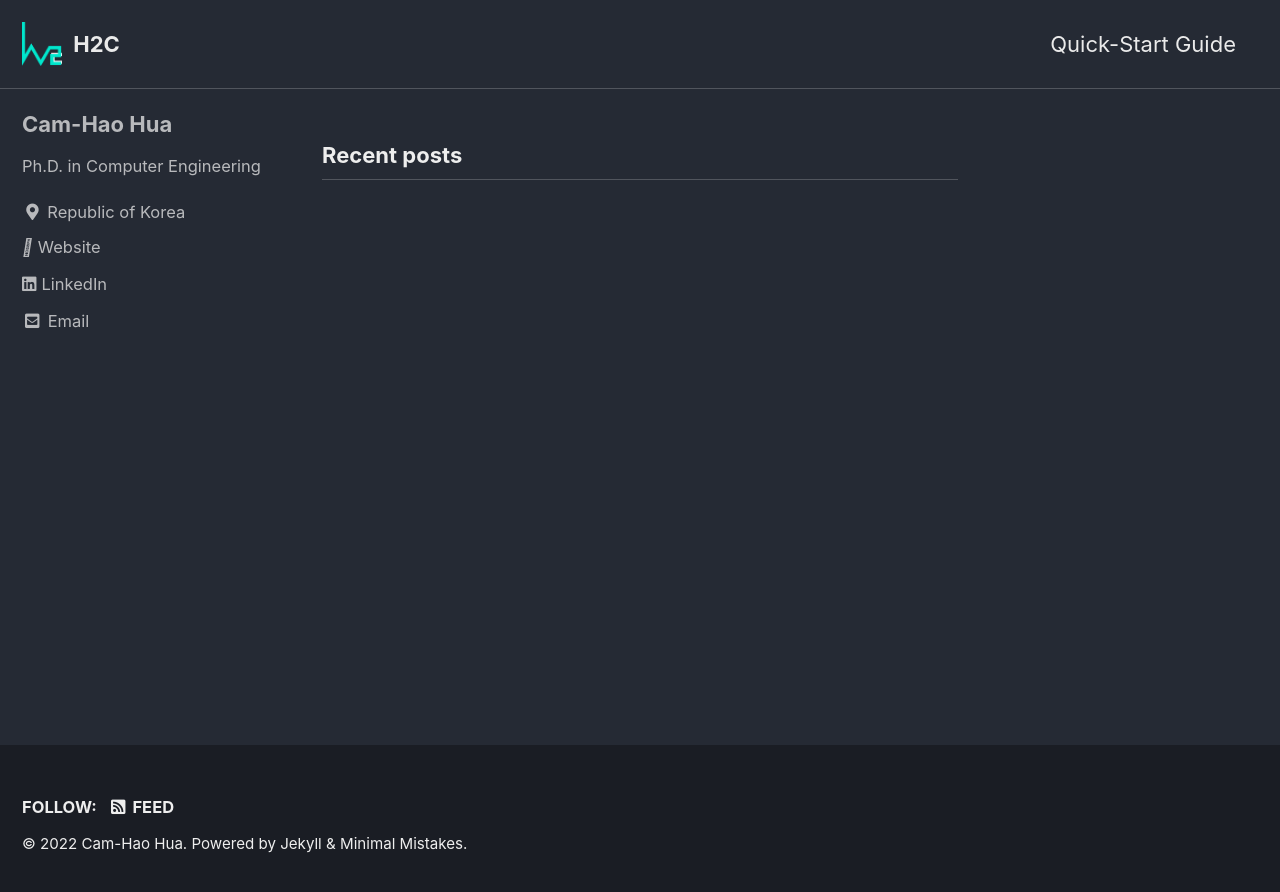
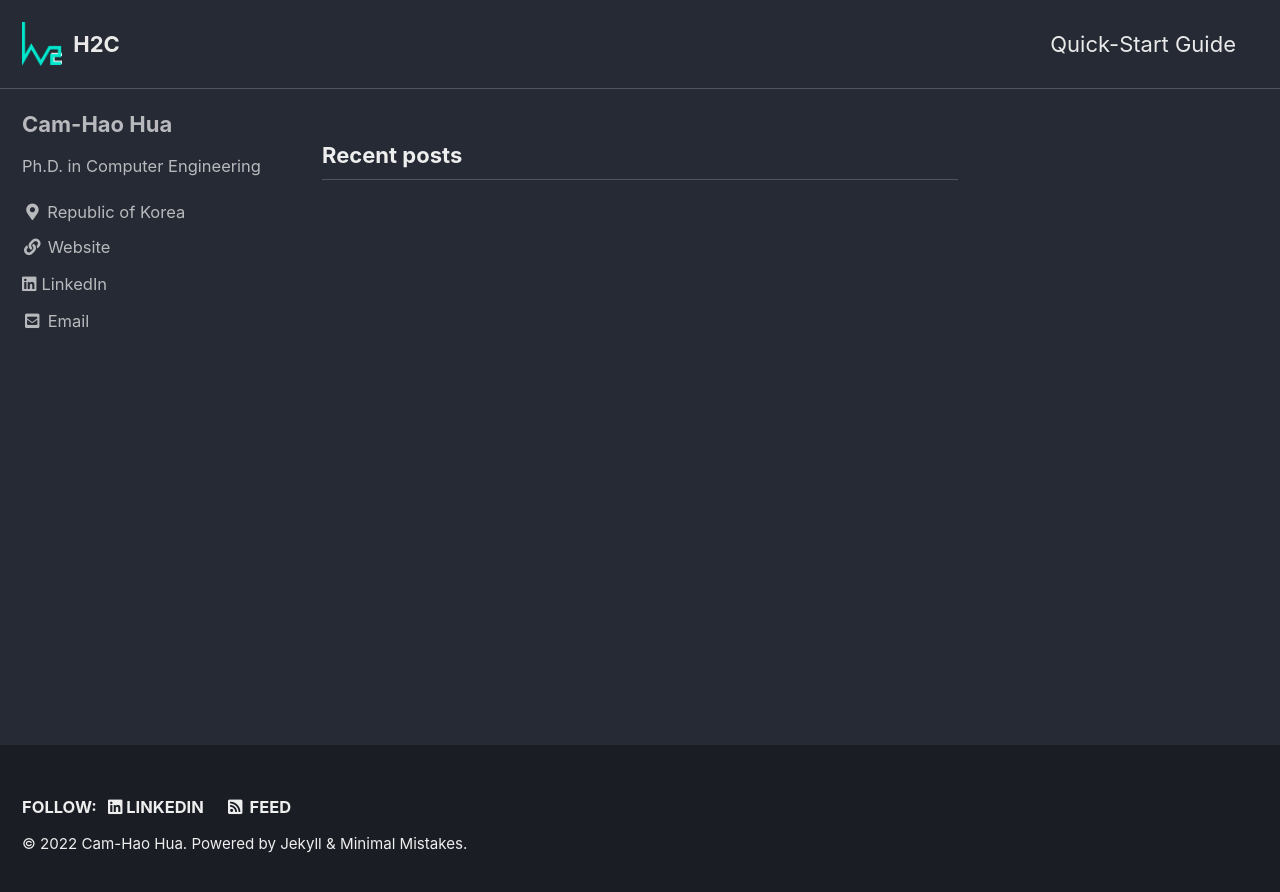
Before and after one commit to camhao168/camhao168.github.io, a Jekyll site: the page built from index.html, in a window 1280 px wide. Shown: the top 892 px of the page. Built offline with Jekyll 4.4.1, drawn with Linux system fonts in a browser that asks for light colours; cached includes are drawn as plain includes; the list of posts is cut into pages by our own code.

Commit message:
Update _config.yml

```diff
--- a/_config.yml
+++ b/_config.yml
@@ -110,50 +110,19 @@ author:
   location         : "Republic of Korea"
   email            : "huacamhao (at) gmail (dot) com"
   links:
-    - label: "huacamhao (at) gmail (dot) com"
-      icon: "fas fa-fw fa-envelope-square"
-      # url: "mailto:your.name@email.com"
     - label: "Website"
-      icon: "fa-light fa-globe"
+      icon: "fas fa-fw fa-link"
       url: "https://camhao168.github.io"
     - label: "LinkedIn"
       icon: "fab fa-linkedin"
       url: "https://www.linkedin.com/in/cam-hao-hua-a3246ab2/"
-    - label: "Twitter"
-      icon: "fab fa-fw fa-twitter-square"
-      # url: "https://twitter.com/"
-    - label: "Facebook"
-      icon: "fab fa-fw fa-facebook-square"
-      # url: "https://facebook.com/"
-    - label: "GitHub"
-      icon: "fab fa-fw fa-github"
-      # url: "https://github.com/"
-    - label: "Instagram"
-      icon: "fab fa-fw fa-instagram"
-      # url: "https://instagram.com/"
 
 # Site Footer
 footer:
   links:
-    - label: "Twitter"
-      icon: "fab fa-fw fa-twitter-square"
-      # url:
-    - label: "Facebook"
-      icon: "fab fa-fw fa-facebook-square"
-      # url:
-    - label: "GitHub"
-      icon: "fab fa-fw fa-github"
-      # url:
-    - label: "GitLab"
-      icon: "fab fa-fw fa-gitlab"
-      # url:
-    - label: "Bitbucket"
-      icon: "fab fa-fw fa-bitbucket"
-      # url:
-    - label: "Instagram"
-      icon: "fab fa-fw fa-instagram"
-      # url:
-
+    - label: "LinkedIn"
+      icon: "fab fa-linkedin"
+      url: "https://www.linkedin.com/in/cam-hao-hua-a3246ab2/"
 
 # Reading Files
 include:
@@ -297,7 +266,7 @@ defaults:
 defaults:
   # _pages
   - scope:
-      path: "/publications/"
+      path: "_pages"
       type: pages
     values:
       layout: single
```
